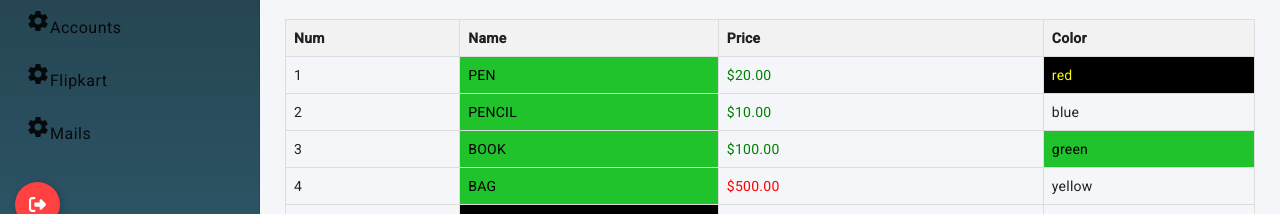
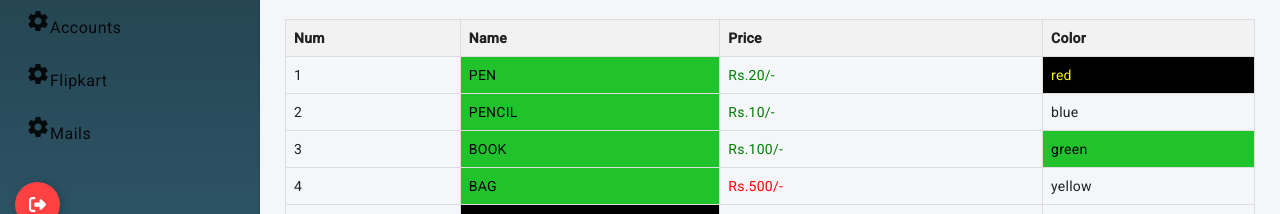
Before and after one commit to Jayaram-Ulava/my-angular-2026, an Angular app: page /dashbord/directives in a window 1280 px wide. Shown: the part 586-800 px from the top of the page. Built offline with nearby package versions, Linux system fonts and the light colour scheme.

Commit message:
implemented coustem pipes

```diff
--- a/src/app/app.module.ts
+++ b/src/app/app.module.ts
@@ -35,6 +35,7 @@
 import { AcountsComponent } from './acounts/acounts.component';
 import { FlipcartComponent } from './flipcart/flipcart.component';
 import { MailsComponent } from './mails/mails.component';
+import { PricePipe } from './price.pipe';
 
 
 @NgModule({
@@ -53,7 +54,8 @@
     VehiclesComponent,
     AcountsComponent,
     FlipcartComponent,
-    MailsComponent
+    MailsComponent,
+    PricePipe
   ],
   imports: [
     BrowserModule,
--- a/src/app/directives/directives.component.html
+++ b/src/app/directives/directives.component.html
@@ -39,7 +39,7 @@
         <tr *ngFor="let product of products; index as i">
             <td>{{i+1}}</td>
             <td [ngClass]="{'frist':product.price>=500, 'scand':product.price<=500}">{{product.name |uppercase}}</td>
-            <td [ngStyle]="{'color': product.price >= 500 ? 'red' : 'green'}">{{product.price |currency}}</td>
+            <td [ngStyle]="{'color': product.price >= 500 ? 'red' : 'green'}">{{product.price | price }}</td>
             <td [ngClass]="{'frist':product.color==='red', 'scand':product.color==='green'}">{{product.color}}</td>
         </tr>
     </thead>
--- /dev/null
+++ b/src/app/price.pipe.ts
@@ -0,0 +1,12 @@
+import { Pipe, PipeTransform } from '@angular/core';
+
+@Pipe({
+  name: 'price'
+})
+export class PricePipe implements PipeTransform {
+
+  transform(value: unknown, ...args: unknown[]): unknown {
+    return 'Rs.'+value+'/-';
+  }
+
+}
```
Also changed, not shown: 1 other file (tests, documents, lock files or other folders).
